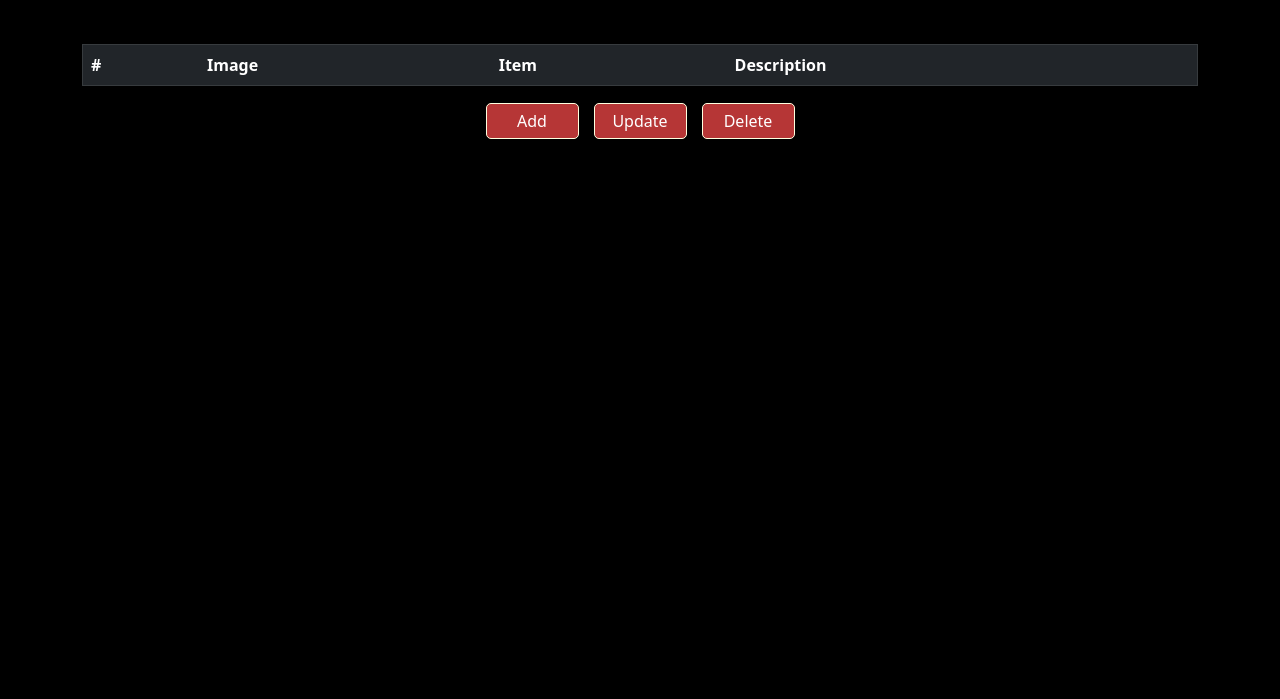
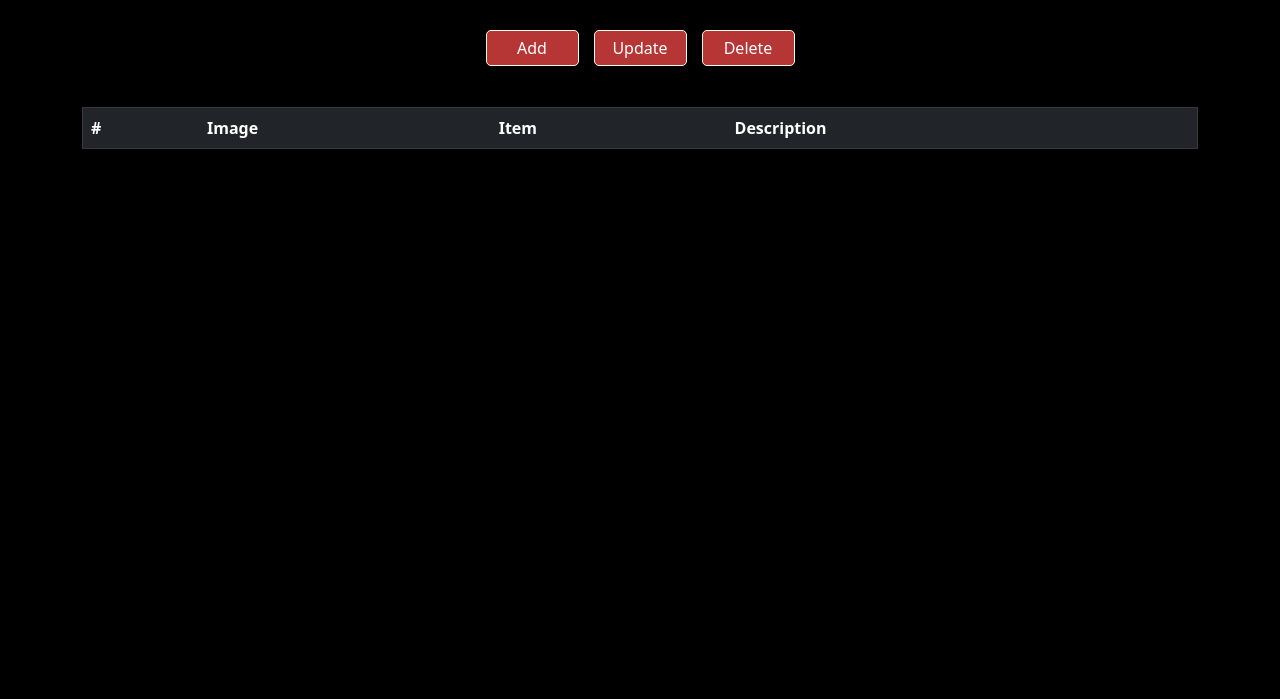
Before and after one commit to btconroy/basic_rest_api, a website: page view/index.html in a window 1280 px wide. Shown: the part 101-800 px from the top of the page. Drawn offline with nearby package versions, Linux system fonts and the light colour scheme; no server answers.

Commit message:
moved buttons above list

```diff
--- a/view/index.html
+++ b/view/index.html
@@ -34,7 +34,7 @@
             width: 100%;
             height: auto;
             padding: 0;
-            margin: 15px 0;
+            margin: 130px 0 0 0;
             border: 1px solid black;
         }
         #btn-options button {
@@ -72,7 +72,7 @@
         }
         table {
             border: 1px double lightyellow;
-            margin-top: 145px;
+            margin-top: 40px;
         }
         .container {
             position: relative;
@@ -121,6 +121,11 @@
     <main>
 
         <section class="container">
+            <div id="btn-options">
+                <button type="button">Add</button>
+                <button class="selected-options" type="button">Update</button>
+                <button class="selected-options" type="button">Delete</button>
+            </div>
 
            <table class="table table-dark table-hover">
             <thead>
@@ -144,11 +149,6 @@
 
         </section>
 
-        <div id="btn-options">
-            <button type="button">Add</button>
-            <button class="selected-options" type="button">Update</button>
-            <button class="selected-options" type="button">Delete</button>
-        </div>
 
         <!-- Add Form -->
         <div class="option-form-add">
```
Also changed, not shown: README.md.
